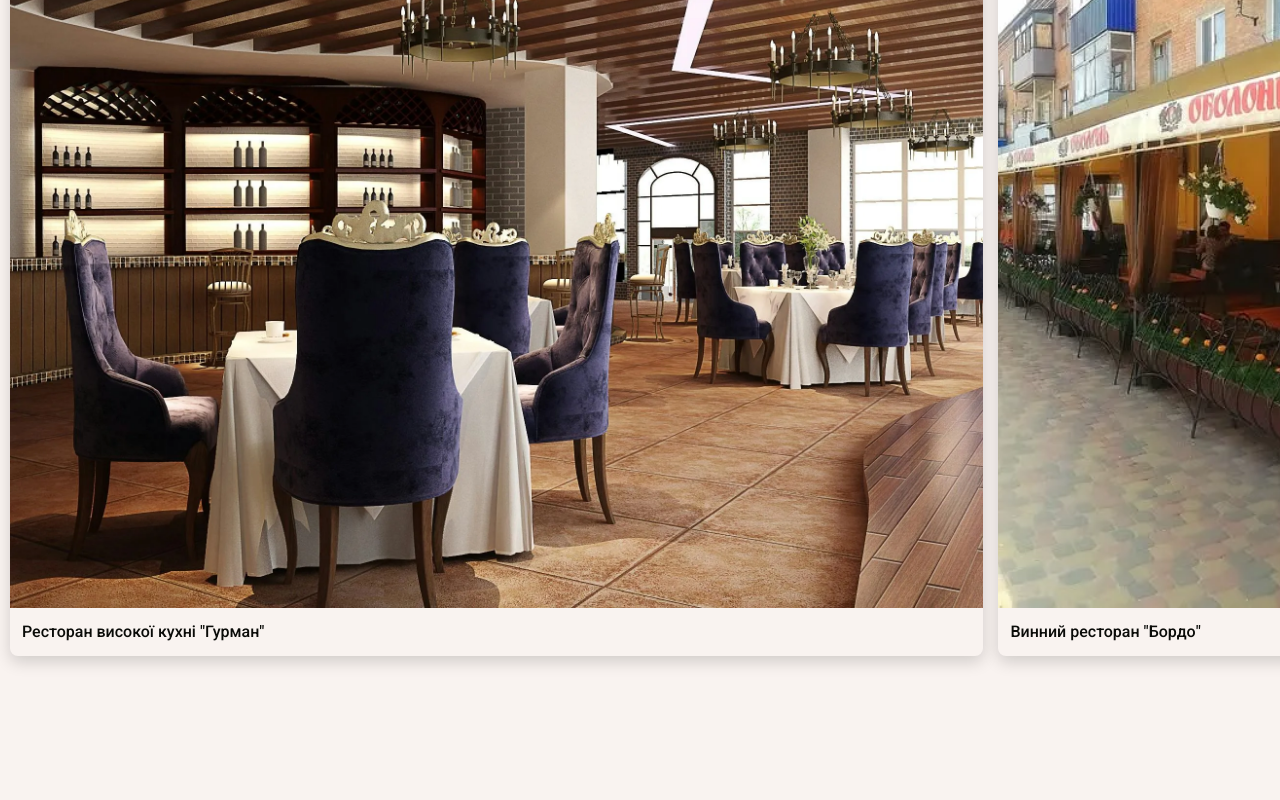
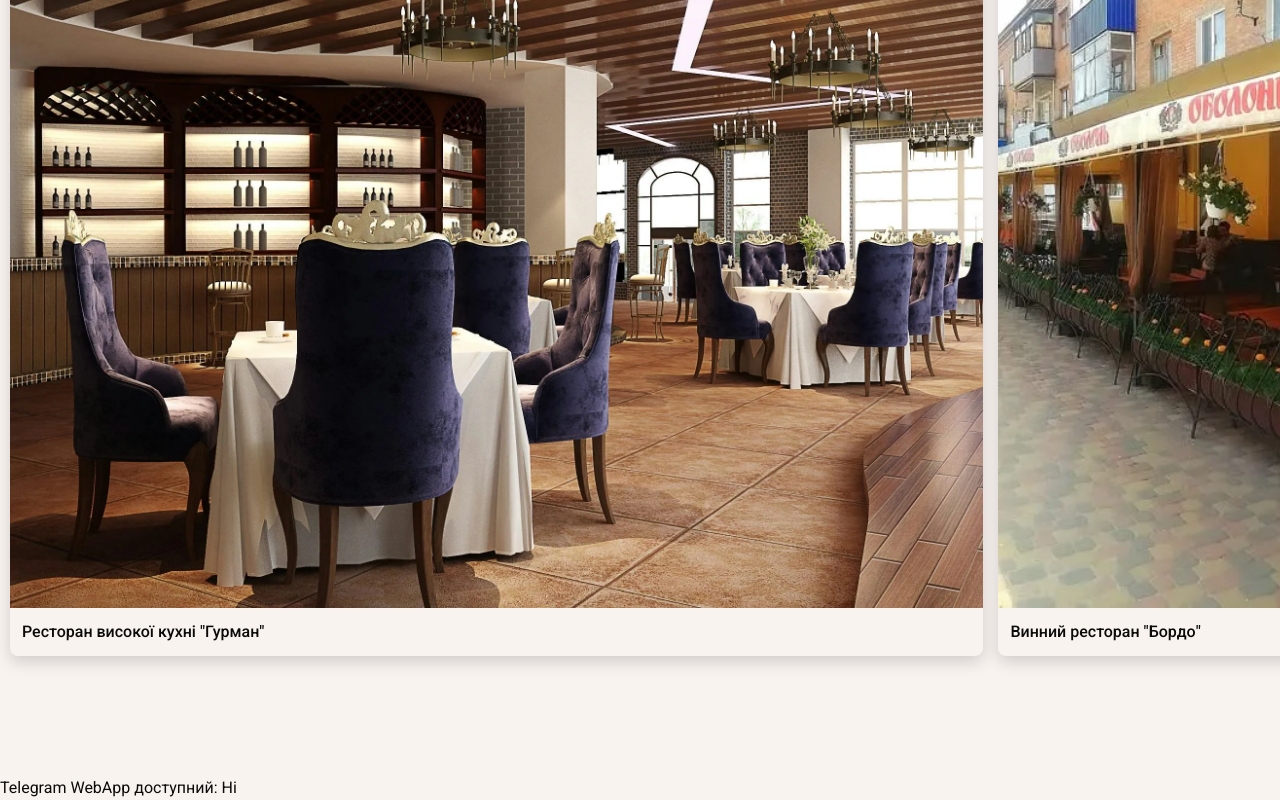
Before and after one commit to Artem-Kluev/food-bot, a Vue app: page / in a window 1280 px wide. Shown: the part 4327-5127 px from the top of the page. Before the commit the page ends 5103 px from the top, so only its background shows below. Built offline with nearby package versions, Linux system fonts and the light colour scheme.

Commit message:
fix scroll 2

```diff
--- a/src/App.vue
+++ b/src/App.vue
@@ -7,9 +7,11 @@ import UiSearch from '@/components/ui/UiSearch.vue'
 import { onMounted, ref } from 'vue'
 
 const tg = ref<any>(null)
+const tgAvailable = ref(false)
 
 onMounted(() => {
-  tg.value = window.Telegram?.WebApp || null
+  tg.value = window.Telegram?.WebApp ?? null
+  tgAvailable.value = tg.value !== null
 })
 </script>
 
@@ -21,7 +23,10 @@ onMounted(() => {
     <main class="main">
       <RouterView />
     </main>
-    {{ tg }}
+
+    <!-- Виводимо простий текст замість обʼєкту -->
+    <div>Telegram WebApp доступний: {{ tgAvailable ? 'Так' : 'Ні' }}</div>
+
     <BottomBar class="bottom" />
   </div>
 
```
